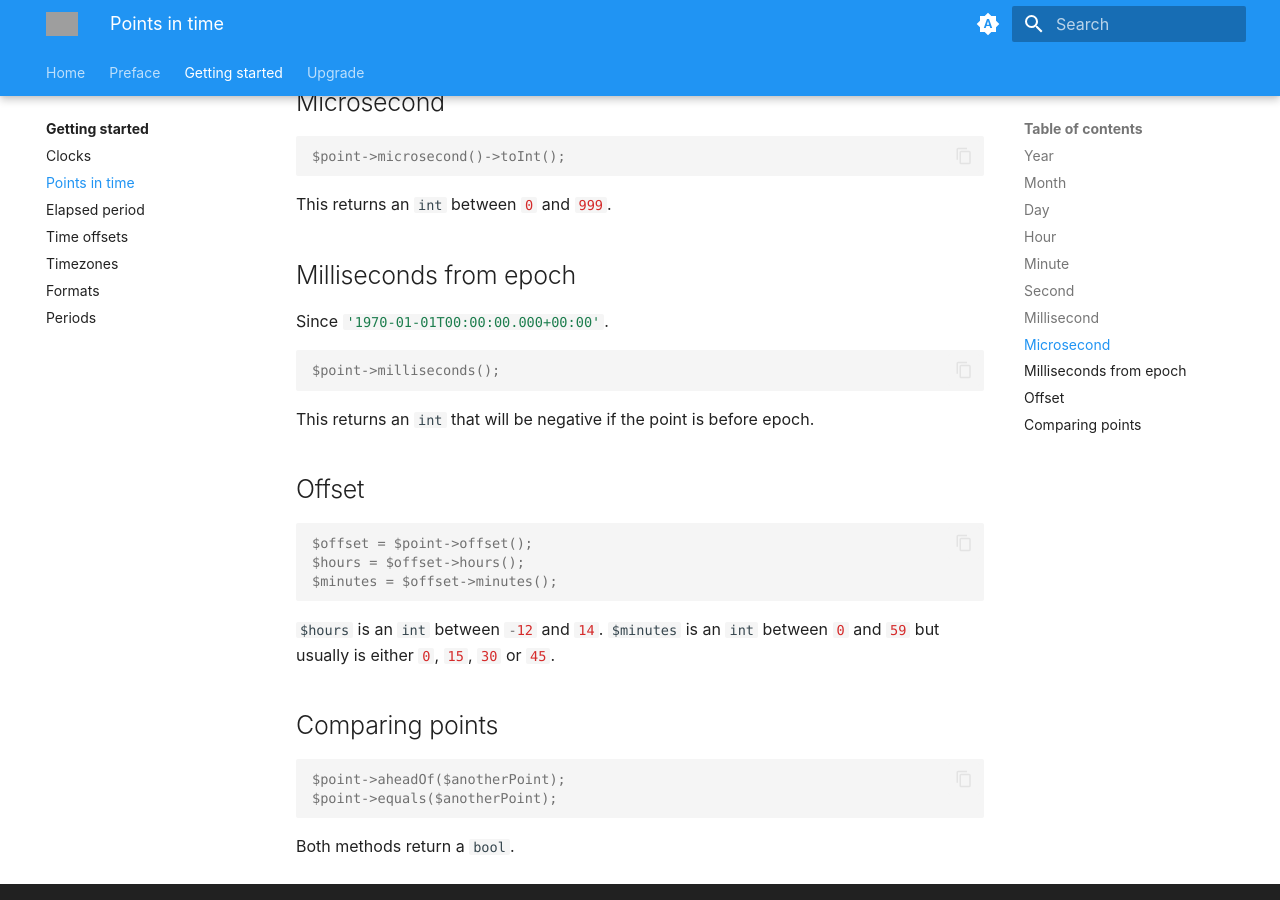
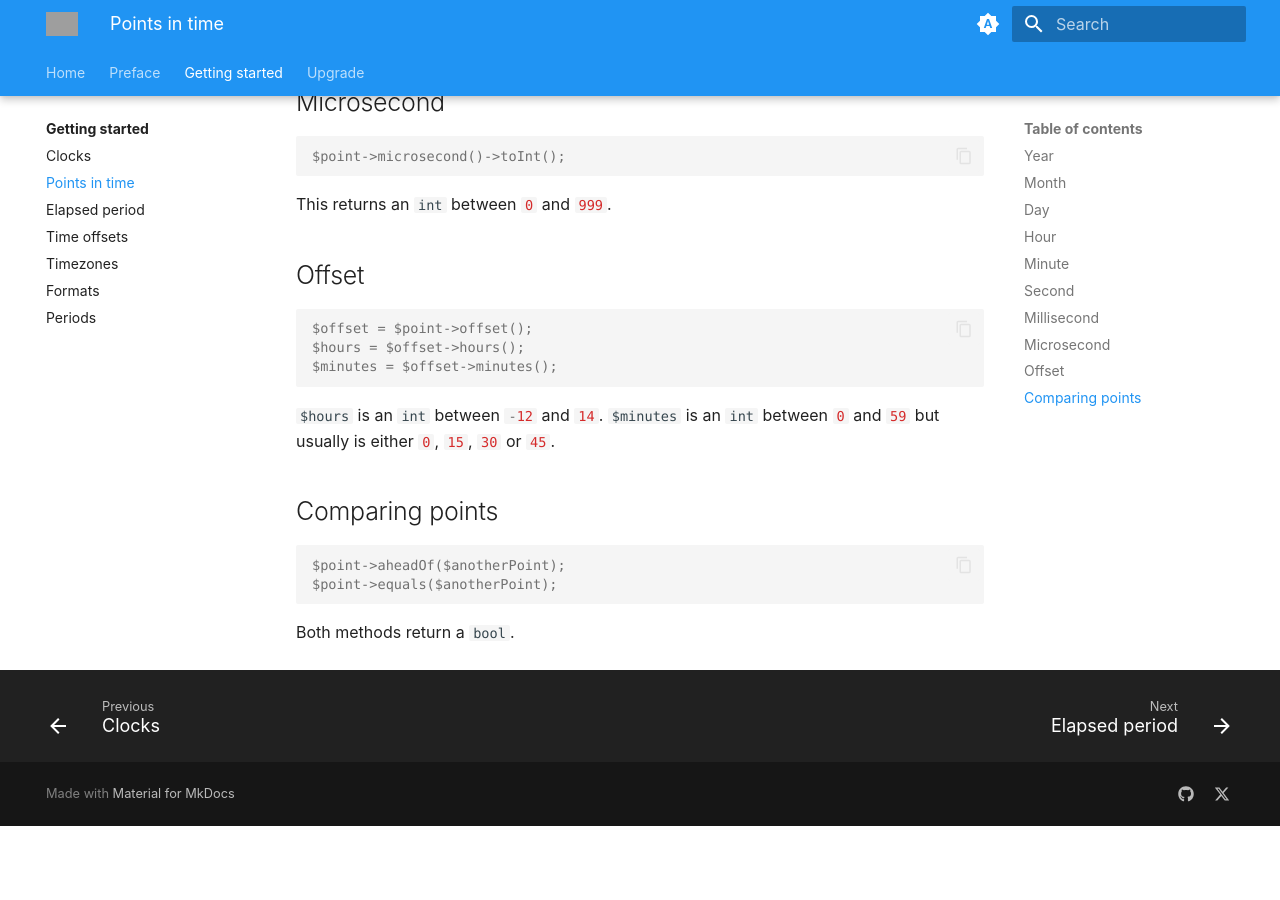
Before and after one commit to Innmind/TimeContinuum, an MkDocs documentation site: the page built from docs/getting-started/points-in-time.md, in a window 1280 px wide and 900 px high, scrolled down 1874 px. Built offline with MkDocs 1.6.1 and Material for MkDocs 9.7.7, drawn with Linux system fonts in a browser that asks for light colours; plug-ins that fetch from the network failed and are left out; after the commit the page ends 2700 px from its top, so only the background shows below that; grey boxes are pictures that could not be loaded.

Commit message:
remove outdated doc

````diff
--- a/docs/getting-started/points-in-time.md
+++ b/docs/getting-started/points-in-time.md
@@ -92,16 +92,6 @@ $point->microsecond()->toInt();
 
 This returns an `int` between `#!php 0` and `#!php 999`.
 
-## Milliseconds from epoch
-
-Since `#!php '1970-01-01T00:00:00.000+00:00'`.
-
-```php
-$point->milliseconds();
-```
-
-This returns an `int` that will be negative if the point is before epoch.
-
 ## Offset
 
 ```php
````
Also changed, not shown: README.md (+1 -1 lines).
